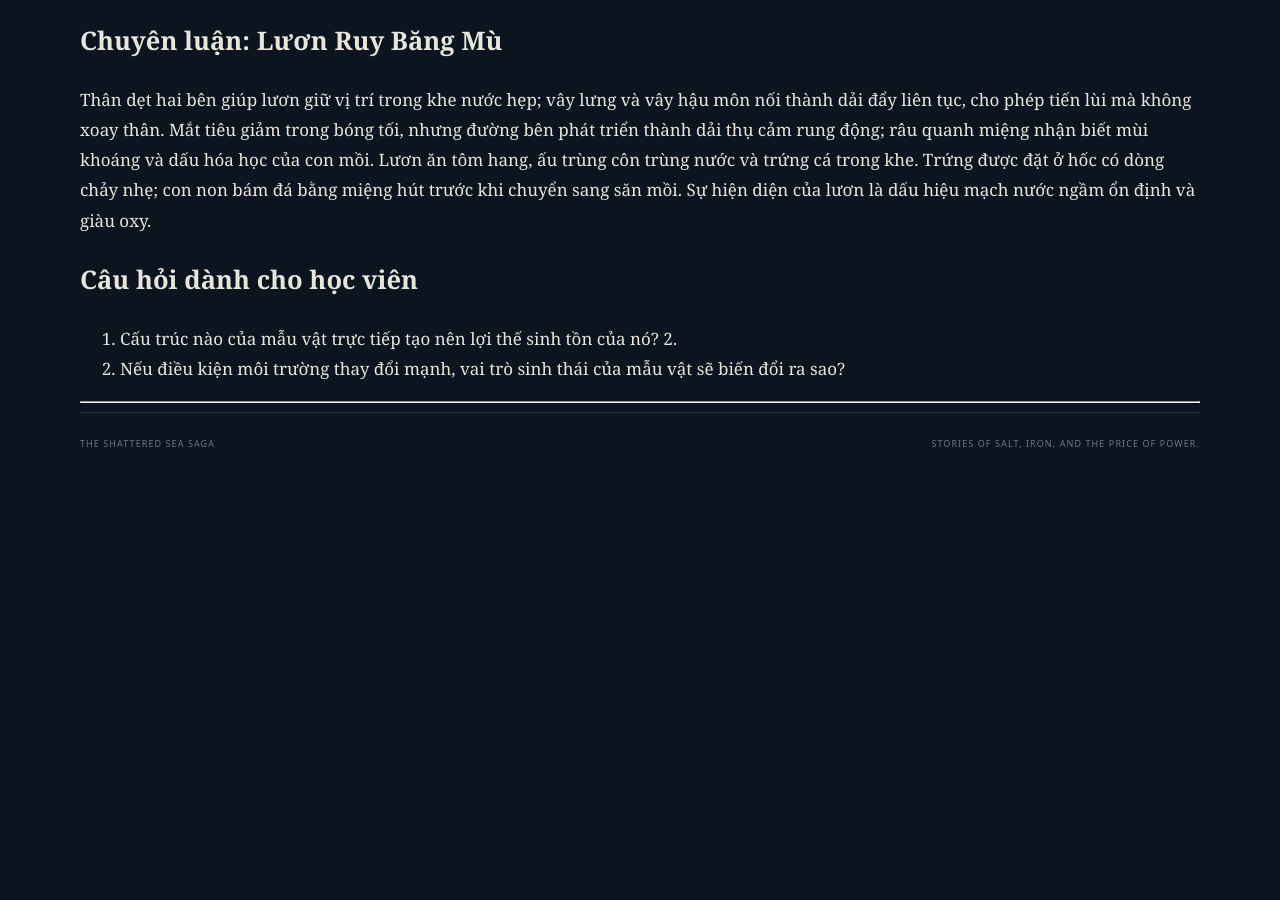
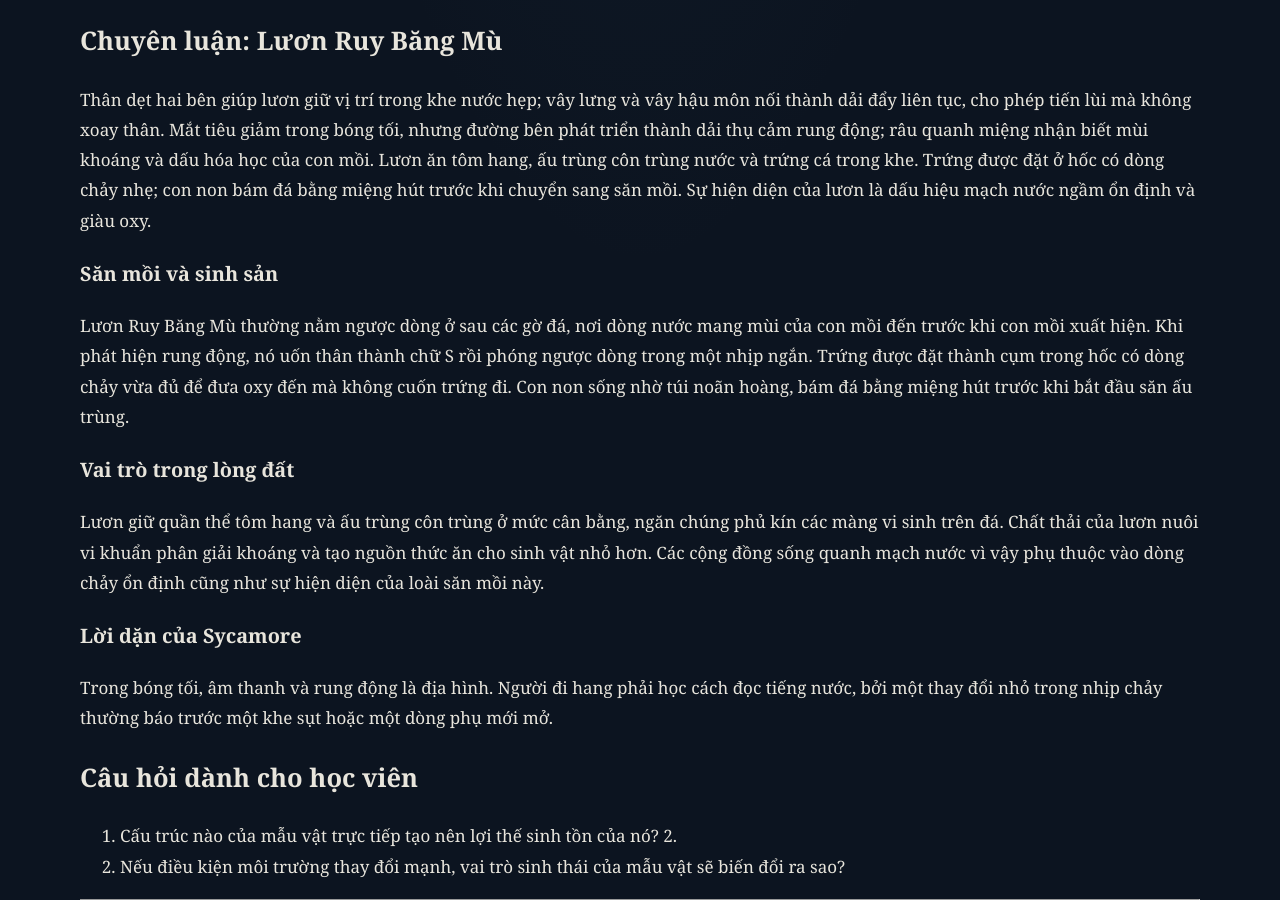
Before and after one commit to trduy91/seven-seas-reader, a Jekyll site: the page built from site/field-notes/sycamore/lecture-008-dong-nuoc-trong-long-da.md, in a window 1280 px wide and 900 px high, scrolled down 1666 px. Built offline with Jekyll 4.4.1, drawn with Linux system fonts in a browser that asks for light colours; our own code applies the rules of GitHub Pages for plain Markdown files; before the commit the page ends 2147 px from its top, so only the background shows below that.

Commit message:
Deepen Sycamore lecture with lifecycle and ecological interactions

```diff
--- a/site/field-notes/sycamore/lecture-008-dong-nuoc-trong-long-da.md
+++ b/site/field-notes/sycamore/lecture-008-dong-nuoc-trong-long-da.md
@@ -37,6 +37,15 @@ Thân dẹt hai bên giúp lươn giữ vị trí trong khe nước hẹp; vây
 
 Thân dẹt hai bên giúp lươn giữ vị trí trong khe nước hẹp; vây lưng và vây hậu môn nối thành dải đẩy liên tục, cho phép tiến lùi mà không xoay thân. Mắt tiêu giảm trong bóng tối, nhưng đường bên phát triển thành dải thụ cảm rung động; râu quanh miệng nhận biết mùi khoáng và dấu hóa học của con mồi. Lươn ăn tôm hang, ấu trùng côn trùng nước và trứng cá trong khe. Trứng được đặt ở hốc có dòng chảy nhẹ; con non bám đá bằng miệng hút trước khi chuyển sang săn mồi. Sự hiện diện của lươn là dấu hiệu mạch nước ngầm ổn định và giàu oxy.
 
+### Săn mồi và sinh sản
+Lươn Ruy Băng Mù thường nằm ngược dòng ở sau các gờ đá, nơi dòng nước mang mùi của con mồi đến trước khi con mồi xuất hiện. Khi phát hiện rung động, nó uốn thân thành chữ S rồi phóng ngược dòng trong một nhịp ngắn. Trứng được đặt thành cụm trong hốc có dòng chảy vừa đủ để đưa oxy đến mà không cuốn trứng đi. Con non sống nhờ túi noãn hoàng, bám đá bằng miệng hút trước khi bắt đầu săn ấu trùng.
+
+### Vai trò trong lòng đất
+Lươn giữ quần thể tôm hang và ấu trùng côn trùng ở mức cân bằng, ngăn chúng phủ kín các màng vi sinh trên đá. Chất thải của lươn nuôi vi khuẩn phân giải khoáng và tạo nguồn thức ăn cho sinh vật nhỏ hơn. Các cộng đồng sống quanh mạch nước vì vậy phụ thuộc vào dòng chảy ổn định cũng như sự hiện diện của loài săn mồi này.
+
+### Lời dặn của Sycamore
+Trong bóng tối, âm thanh và rung động là địa hình. Người đi hang phải học cách đọc tiếng nước, bởi một thay đổi nhỏ trong nhịp chảy thường báo trước một khe sụt hoặc một dòng phụ mới mở.
+
 ## Câu hỏi dành cho học viên
 
 1. Cấu trúc nào của mẫu vật trực tiếp tạo nên lợi thế sinh tồn của nó?
```
